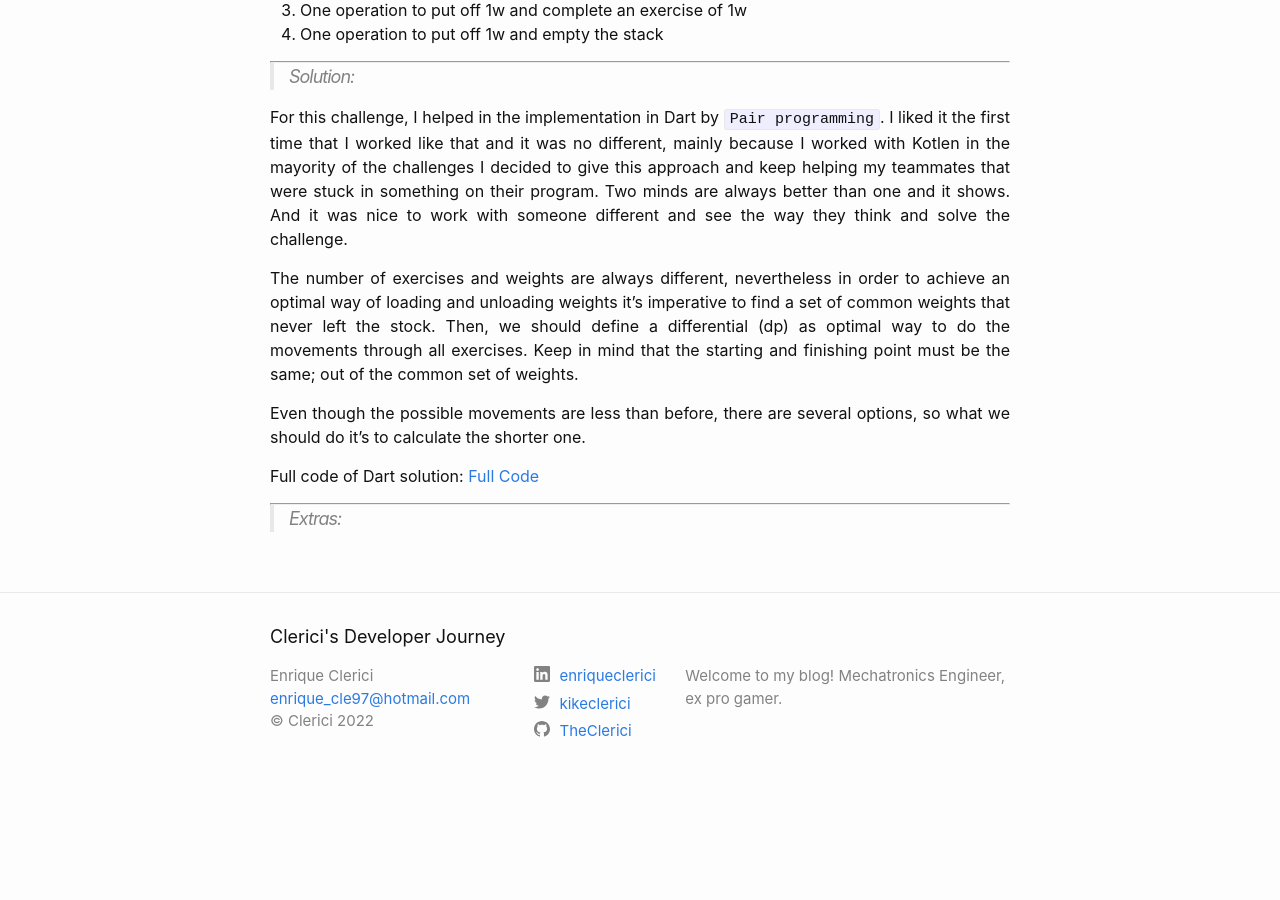
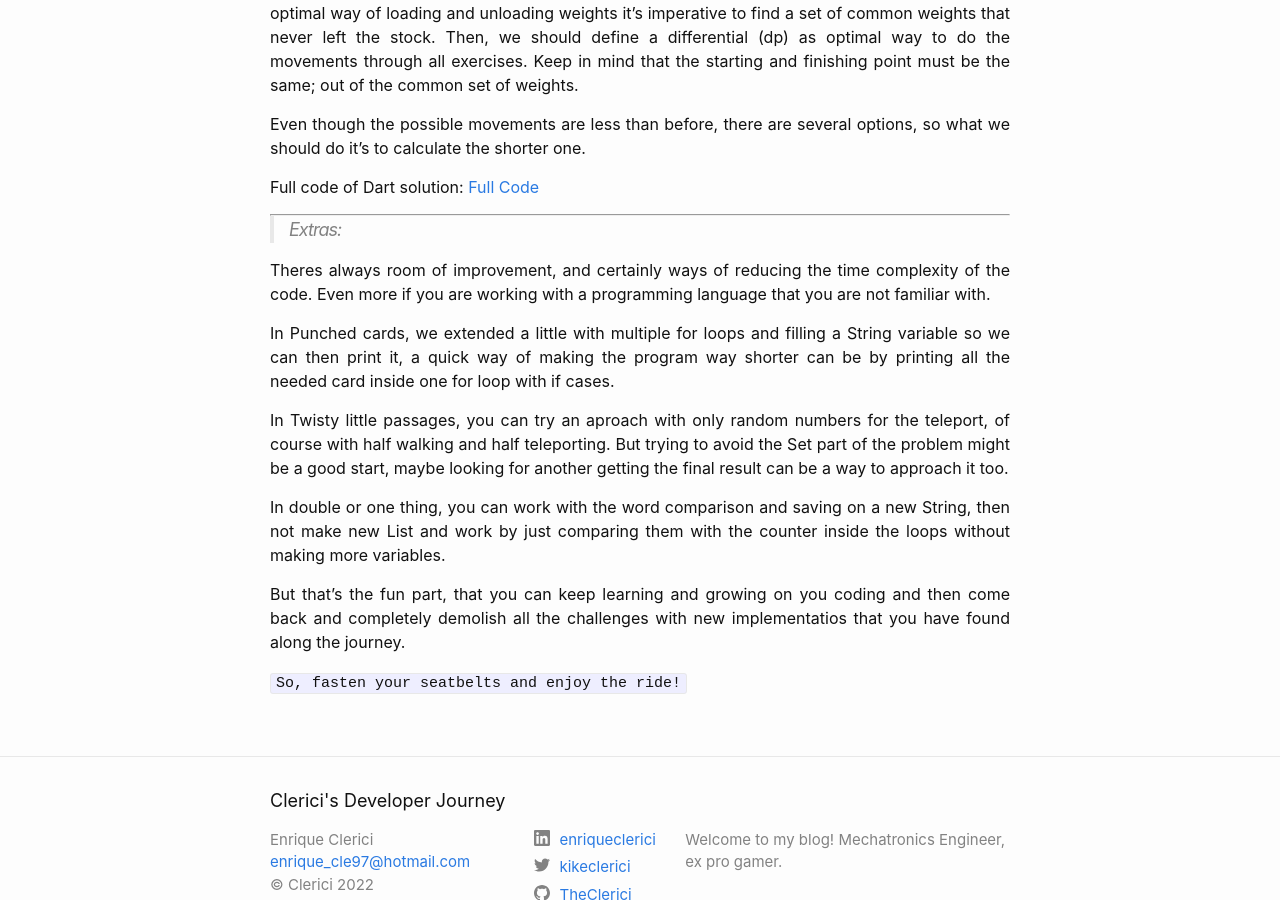
Before and after one commit to TheClerici/my-blog, a Jekyll site: the page built from blog-logs/_posts/2022-10-23-2ndTechLog.md, in a window 1280 px wide and 900 px high, scrolled down 8942 px. Built offline with Jekyll 4.4.1, drawn with Linux system fonts in a browser that asks for light colours; before the commit the page ends 9745 px from its top, so only the background shows below that.

Commit message:
final edits

```diff
--- a/blog-logs/_posts/2022-10-23-2ndTechLog.md
+++ b/blog-logs/_posts/2022-10-23-2ndTechLog.md
@@ -53,13 +53,13 @@ Punched cards is a challenge that deals with array manipulation, user input, out
 
 Here is an example with R = 3 and C = 4:
 
-# . . + - + - + - +
-# . . | . | . | . |
-# + - + - + - + - +
-# | . | . | . | . |
-# + - + - + - + - +
-# | . | . | . | . |
-# + - + - + - + - +
+`. . + - + - + - +`
+`. . | . | . | . |`
+`+ - + - + - + - +`
+`| . | . | . | . |`
+`+ - + - + - + - +`
+`| . | . | . | . |`
+`+ - + - + - + - +`
 
 ------------------------------------------------------------------------------------------
 <blockquote> <p> Context: </p> </blockquote>
@@ -321,6 +321,18 @@ Full code of Dart solution: [Full Code][full-code3]
 ------------------------------------------------------------------------------------------
 <blockquote> <p> Extras: </p> </blockquote>
 
+Theres always room of improvement, and certainly ways of reducing the time complexity of the code. Even more if you are working with a programming language that you are not familiar with.
+
+In Punched cards, we extended a little with multiple for loops and filling a String variable so we can then print it, a quick way of making the program way shorter can be by printing all the needed card inside one for loop with if cases.
+
+In Twisty little passages, you can try an aproach with only random numbers for the teleport, of course with half walking and half teleporting. But trying to avoid the Set part of the problem might be a good start, maybe looking for another getting the final result can be a way to approach it too.
+
+In double or one thing, you can work with the word comparison and saving on a new String, then not make new List and work by just comparing them with the counter inside the loops without making more variables.
+
+But that's the fun part, that you can keep learning and growing on you coding and then come back and completely demolish all the challenges with new implementatios that you have found along the journey.
+
+`So, fasten your seatbelts and enjoy the ride!`
+
 [first-log]: https://theclerici.github.io/my-blog/blog-logs/log/2022/10/23/1stTechLog.html
 [punched-cards]: https://codingcompetitions.withgoogle.com/codejam/round/0000000000876ff1/0000000000a4621b
 [3d-printing]: https://codingcompetitions.withgoogle.com/codejam/round/0000000000876ff1/0000000000a4672b
```
